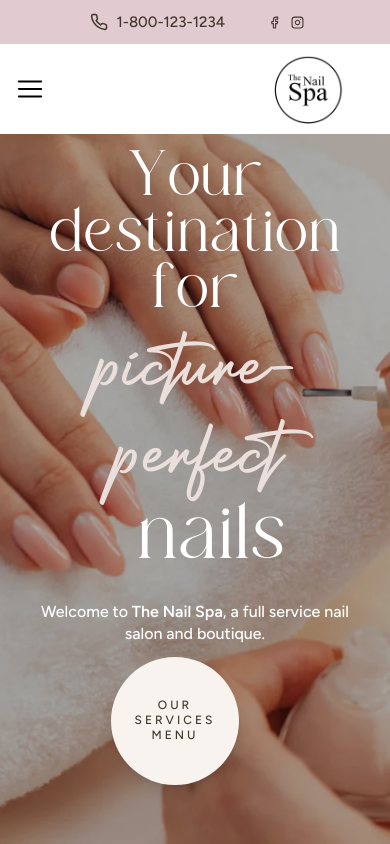
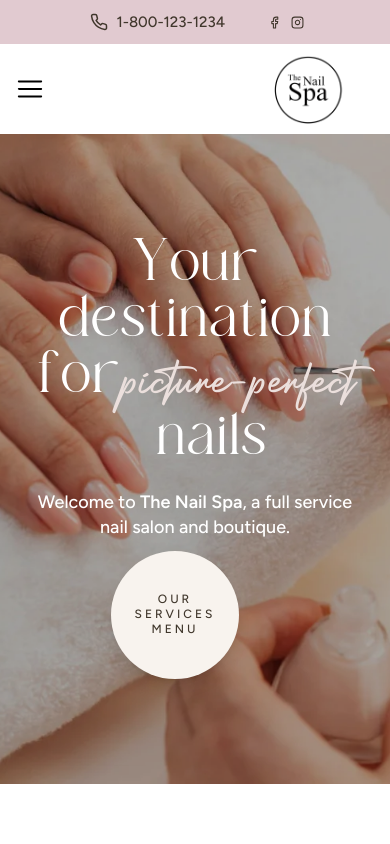
Before and after one commit to talhawebguru/la-diva-nails, a Next.js app: page / in a window 390 px wide. Shown: the top 844 px of the page. Built offline with nearby package versions, Linux system fonts and the light colour scheme.

Commit message:
Hero section h1 fixed and height fixed

```diff
--- a/app/components/home/Hero.jsx
+++ b/app/components/home/Hero.jsx
@@ -48,7 +48,7 @@ const Hero = () => {
 
   return (
     <section
-      className="w-full h-[calc(100vh-134px)] max-h-[920px] !flex !flex-wrap justify-center  items-center md:items-end pb-5 bg-black/80 relative overflow-hidden"
+      className="w-full h-[650px] sm:h-[calc(100vh-134px)] py-10 sm:py-5  max-h-[920px] !flex !flex-wrap justify-center  items-center md:items-end pb-5 bg-black/80 relative overflow-hidden"
       onMouseMove={handleMouseMove}
     >
       {/* Background Image */}
@@ -57,7 +57,7 @@ const Hero = () => {
         alt="Nail salon"
         fill
         quality={100}
-        className="object-cover object-center z-0"
+        className="object-cover sm:object-center z-0"
         priority
       />
       {/* Overlay */}
@@ -67,16 +67,16 @@ const Hero = () => {
           <div className="w-full px-4 md:px-0 text-center md:text-left">
             {/* Headline */}
             <motion.h1
-              className="font-mogan selection:bg-[rgba(192,138,153,1)] font-normal text-white text-[64px] lg:text-[90px] xl:text-[120px] 2xl:text-[130px] leading-14 md:leading-9 lg:leading-[120px] max-w-7xl 2xl:max-w-6xl"
+              className="font-mogan selection:bg-[rgba(192,138,153,1)] font-normal text-white text-[60px] sm:text-[64px] lg:text-[90px] xl:text-[120px] 2xl:text-[130px] leading-14 md:leading-9 lg:leading-[120px]"
               initial="hidden"
               animate="visible"
               custom={1}
               variants={textVariants}
             >
               Your destination for
-              <br />
+              <br className="hidden sm:block" />
               <motion.span
-                className="text-[#ebdfdc] selection:text-white font-betterlett text-[80px] lg:text-[110px] leading-[1.1]"
+                className="text-[#ebdfdc] selection:text-white font-betterlett text-[50px] sm:text-[80px] lg:text-[110px] leading-[1.1]"
                 initial="hidden"
                 animate="visible"
                 custom={2}
@@ -86,7 +86,7 @@ const Hero = () => {
               </motion.span>
               <br className="md:hidden" />
               <motion.span
-                className="text-white text-[80px] lg:text-[130px] leading-[1.1] ml-8"
+                className="text-white text-[60px] sm:text-[80px] lg:text-[130px] leading-[1.1] ml-8"
                 initial="hidden"
                 animate="visible"
                 custom={3}
@@ -97,7 +97,7 @@ const Hero = () => {
             </motion.h1>
             {/* Subheadline */}
             <motion.p
-              className="mt-4 selection:bg-[rgba(192,138,153,1)] sm:mt-8 text-white text-[16px] md:text-[22px] font-medium font-figtree  leading-[1.35] max-w-2xl"
+              className="mt-4 selection:bg-[rgba(192,138,153,1)] sm:mt-8 text-white text-[18px] md:text-[22px] font-medium font-figtree  leading-[1.35] max-w-2xl"
               initial="hidden"
               animate="visible"
               custom={4}
```
